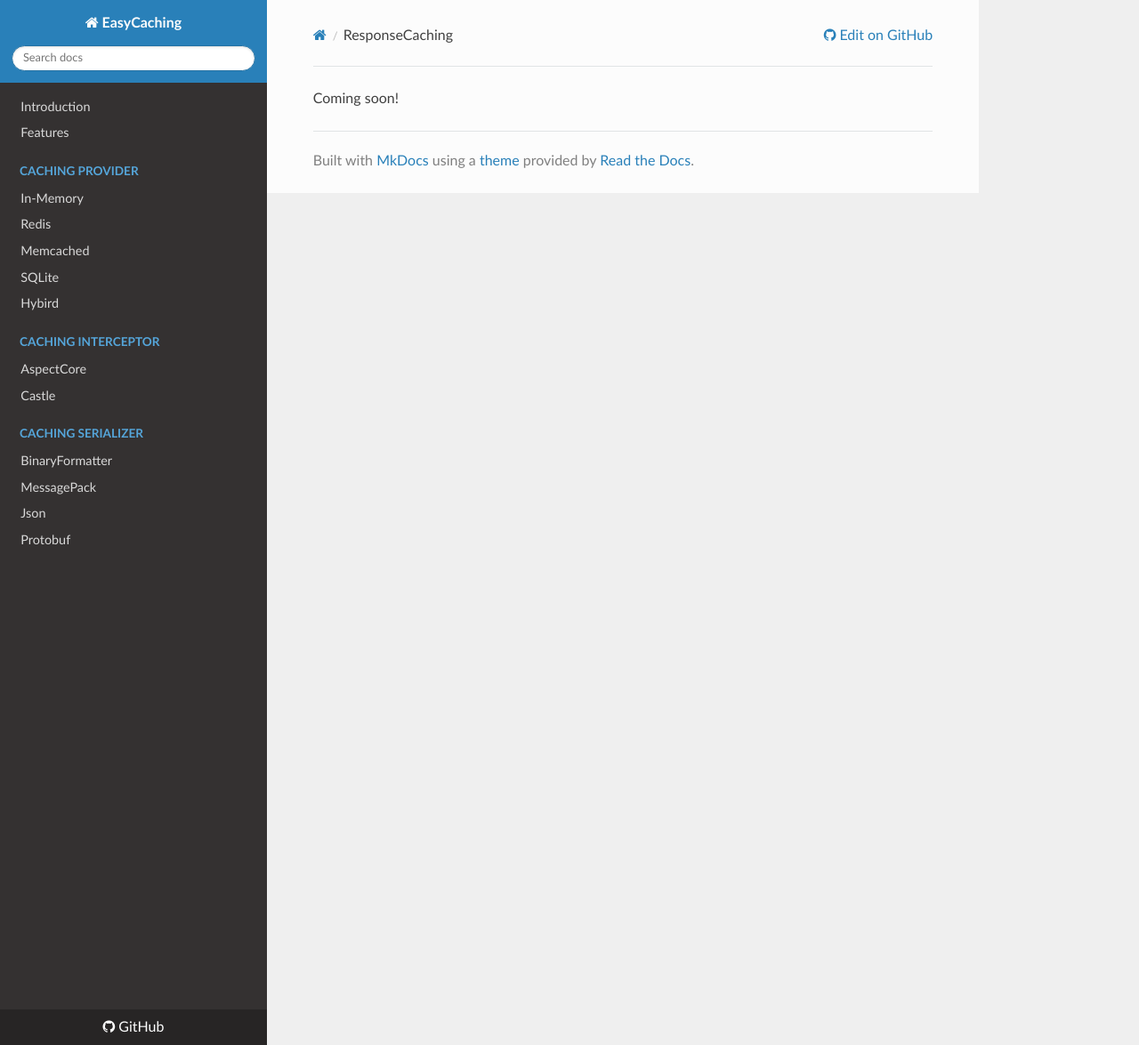
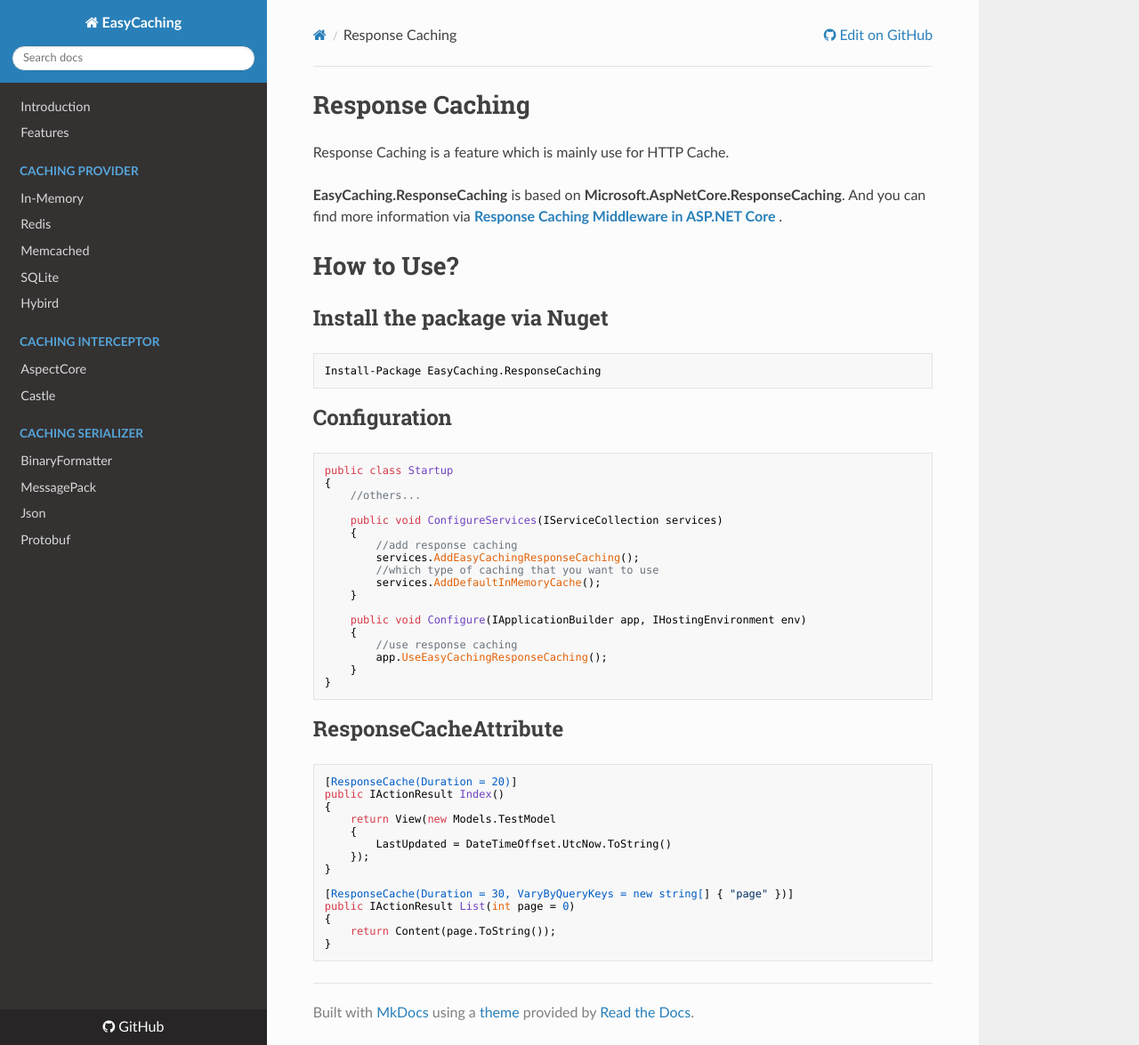
Before and after one commit to dotnetcore/EasyCaching, an MkDocs documentation site: the page built from docs/ResponseCaching.md, in a window 1280 px wide and 1175 px high. Shown: the whole window at 89% size. Built offline with MkDocs 1.6.1, drawn with Linux system fonts in a browser that asks for light colours; nearby versions of some CDN libraries; old or Windows-style settings are respelled for this version of MkDocs.

Commit message:
:speech_balloon: ResponseCaching.md [ci skip]

````diff
--- a/docs/ResponseCaching.md
+++ b/docs/ResponseCaching.md
@@ -1 +1,56 @@
-Coming soon!
+# Response Caching
+
+Response Caching is a feature which is mainly use for HTTP Cache.
+
+**EasyCaching.ResponseCaching** is based on **Microsoft.AspNetCore.ResponseCaching**. And you can find more information via  **[Response Caching Middleware in ASP.NET Core
+](https://docs.microsoft.com/en-us/aspnet/core/performance/caching/middleware?view=aspnetcore-2.0)** .
+
+# How to Use?
+
+## Install the package via Nuget
+
+```
+Install-Package EasyCaching.ResponseCaching
+```
+
+## Configuration
+
+```
+public class Startup
+{
+    //others...
+
+    public void ConfigureServices(IServiceCollection services)
+    {
+        //add response caching
+        services.AddEasyCachingResponseCaching();
+        //which type of caching that you want to use
+        services.AddDefaultInMemoryCache();
+    }
+
+    public void Configure(IApplicationBuilder app, IHostingEnvironment env)
+    {
+        //use response caching
+        app.UseEasyCachingResponseCaching();
+    }
+}
+```
+
+## ResponseCacheAttribute
+
+```
+[ResponseCache(Duration = 20)]
+public IActionResult Index()
+{
+    return View(new Models.TestModel
+    {
+        LastUpdated = DateTimeOffset.UtcNow.ToString()
+    });
+}
+
+[ResponseCache(Duration = 30, VaryByQueryKeys = new string[] { "page" })]
+public IActionResult List(int page = 0)
+{
+    return Content(page.ToString());
+}
+```
````
